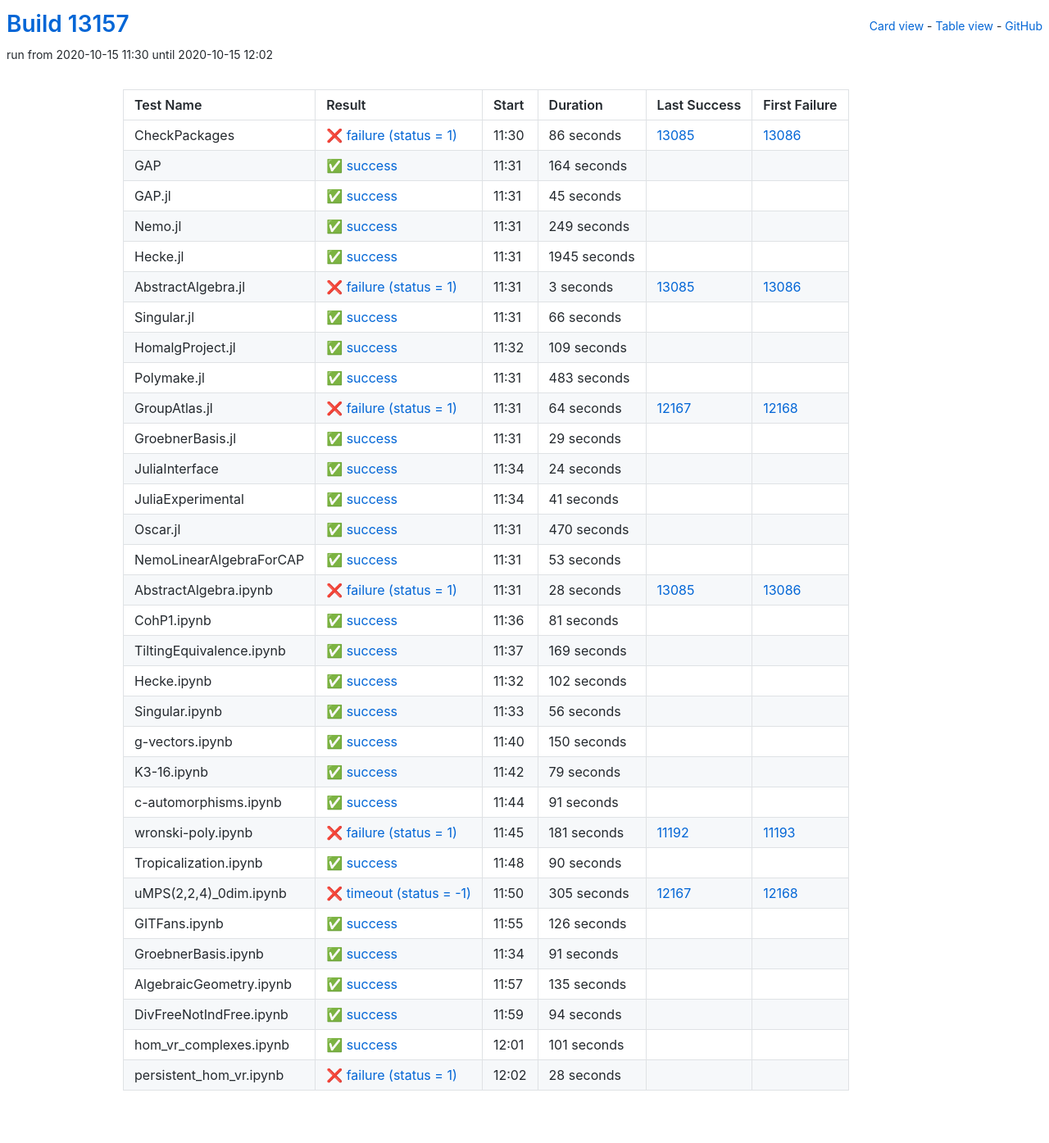
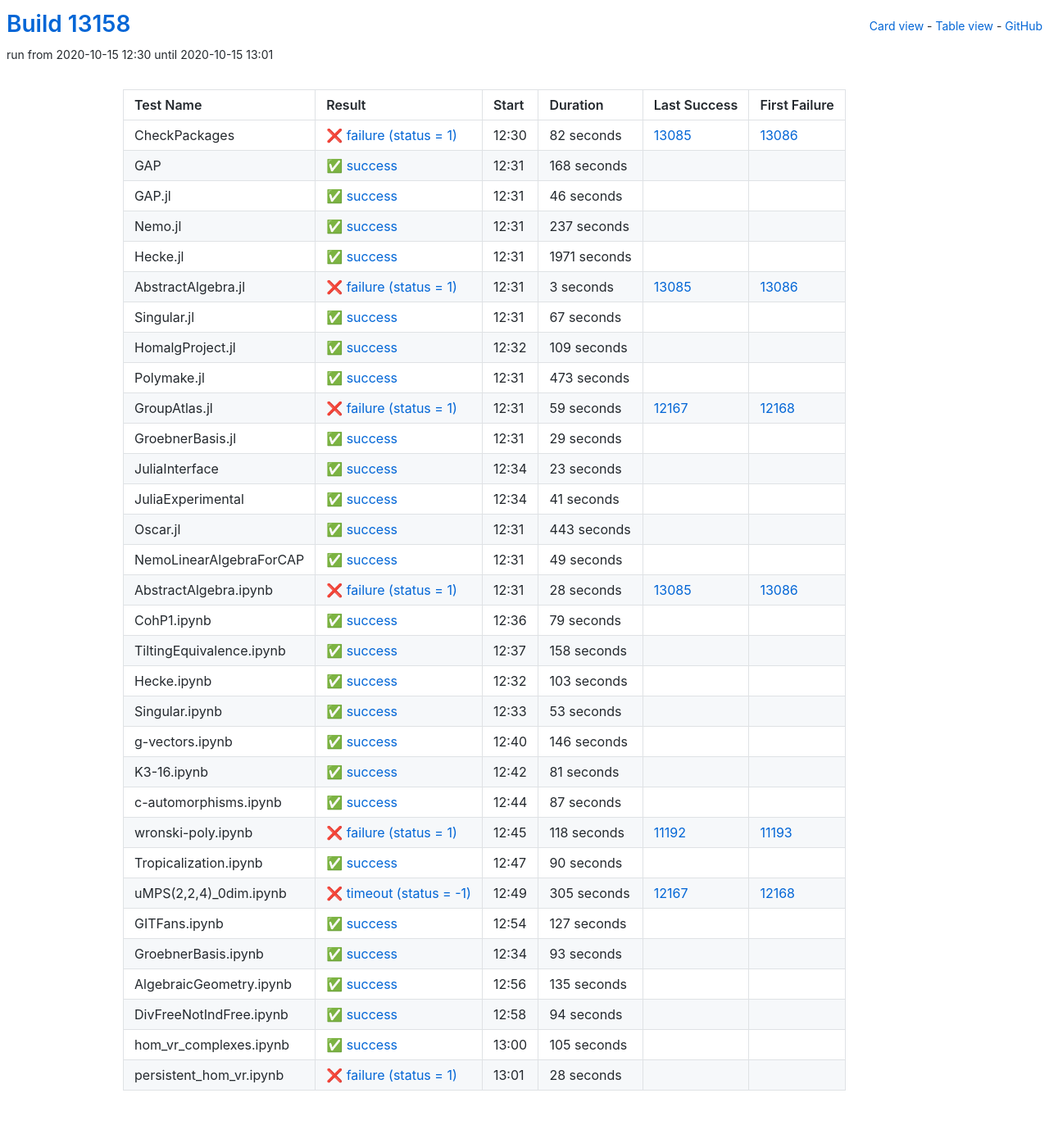
Before and after one commit to oscar-system/oscar-ci-status, a Jekyll site: the page built from table.html, in a window 1280 px wide. Shown: the whole page at 82% size. Built offline with Jekyll 4.4.1, drawn with Linux system fonts in a browser that asks for light colours.

Commit message:
Build #13158

```diff
--- a/_data/ci.yml
+++ b/_data/ci.yml
@@ -1,6 +1,6 @@
 ---
-build: 13157
-build_url: https://oscarci.mathematik.uni-kl.de/job/oscar/13157/
+build: 13158
+build_url: https://oscarci.mathematik.uni-kl.de/job/oscar/13158/
 job: oscar
 organization: oscar-system
 repo: oscar-ci-status
@@ -8,68 +8,68 @@
 tests:
 - name: CheckPackages
   id: checkpackages
-  log: https://oscarci.mathematik.uni-kl.de/job/oscar/13157/artifact/logs/build-13157/CheckPackages.log
-  start: 2020-10-15 11:30
+  log: https://oscarci.mathematik.uni-kl.de/job/oscar/13158/artifact/logs/build-13158/CheckPackages.log
+  start: 2020-10-15 12:30
   success: false
   exitcode: 1
   status: failure
-  duration: 86
+  duration: 82
   last_success: 13085
   last_success_url: https://oscarci.mathematik.uni-kl.de/job/oscar/13085/
   first_failure: 13086
   first_failure_url: https://oscarci.mathematik.uni-kl.de/job/oscar/13086/
 - name: GAP
   id: gap
-  log: https://oscarci.mathematik.uni-kl.de/job/oscar/13157/artifact/logs/build-13157/GAP.log
-  start: 2020-10-15 11:31
+  log: https://oscarci.mathematik.uni-kl.de/job/oscar/13158/artifact/logs/build-13158/GAP.log
+  start: 2020-10-15 12:31
   success: true
   exitcode: 0
   status: success
-  duration: 164
+  duration: 168
   last_success: false
   last_success_url:
   first_failure: false
   first_failure_url:
 - name: GAP.jl
   id: gap-jl
-  log: https://oscarci.mathematik.uni-kl.de/job/oscar/13157/artifact/logs/build-13157/GAP.jl.log
-  start: 2020-10-15 11:31
+  log: https://oscarci.mathematik.uni-kl.de/job/oscar/13158/artifact/logs/build-13158/GAP.jl.log
+  start: 2020-10-15 12:31
   success: true
   exitcode: 0
   status: success
-  duration: 45
+  duration: 46
   last_success: false
   last_success_url:
   first_failure: false
   first_failure_url:
 - name: Nemo.jl
   id: nemo-jl
-  log: https://oscarci.mathematik.uni-kl.de/job/oscar/13157/artifact/logs/build-13157/Nemo.jl.log
-  start: 2020-10-15 11:31
+  log: https://oscarci.mathematik.uni-kl.de/job/oscar/13158/artifact/logs/build-13158/Nemo.jl.log
+  start: 2020-10-15 12:31
   success: true
   exitcode: 0
   status: success
-  duration: 249
+  duration: 237
   last_success: false
   last_success_url:
   first_failure: false
   first_failure_url:
 - name: Hecke.jl
   id: hecke-jl
-  log: https://oscarci.mathematik.uni-kl.de/job/oscar/13157/artifact/logs/build-13157/Hecke.jl.log
-  start: 2020-10-15 11:31
+  log: https://oscarci.mathematik.uni-kl.de/job/oscar/13158/artifact/logs/build-13158/Hecke.jl.log
+  start: 2020-10-15 12:31
   success: true
   exitcode: 0
   status: success
-  duration: 1945
+  duration: 1971
   last_success: false
   last_success_url:
   first_failure: false
   first_failure_url:
 - name: AbstractAlgebra.jl
   id: abstractalgebra-jl
-  log: https://oscarci.mathematik.uni-kl.de/job/oscar/13157/artifact/logs/build-13157/AbstractAlgebra.jl.log
-  start: 2020-10-15 11:31
+  log: https://oscarci.mathematik.uni-kl.de/job/oscar/13158/artifact/logs/build-13158/AbstractAlgebra.jl.log
+  start: 2020-10-15 12:31
   success: false
   exitcode: 1
   status: failure
@@ -80,20 +80,20 @@
   first_failure_url: https://oscarci.mathematik.uni-kl.de/job/oscar/13086/
 - name: Singular.jl
   id: singular-jl
-  log: https://oscarci.mathematik.uni-kl.de/job/oscar/13157/artifact/logs/build-13157/Singular.jl.log
-  start: 2020-10-15 11:31
+  log: https://oscarci.mathematik.uni-kl.de/job/oscar/13158/artifact/logs/build-13158/Singular.jl.log
+  start: 2020-10-15 12:31
   success: true
   exitcode: 0
   status: success
-  duration: 66
+  duration: 67
   last_success: false
   last_success_url:
   first_failure: false
   first_failure_url:
 - name: HomalgProject.jl
   id: homalgproject-jl
-  log: https://oscarci.mathematik.uni-kl.de/job/oscar/13157/artifact/logs/build-13157/HomalgProject.jl.log
-  start: 2020-10-15 11:32
+  log: https://oscarci.mathematik.uni-kl.de/job/oscar/13158/artifact/logs/build-13158/HomalgProject.jl.log
+  start: 2020-10-15 12:32
   success: true
   exitcode: 0
   status: success
@@ -104,32 +104,32 @@
   first_failure_url:
 - name: Polymake.jl
   id: polymake-jl
-  log: https://oscarci.mathematik.uni-kl.de/job/oscar/13157/artifact/logs/build-13157/Polymake.jl.log
-  start: 2020-10-15 11:31
+  log: https://oscarci.mathematik.uni-kl.de/job/oscar/13158/artifact/logs/build-13158/Polymake.jl.log
+  start: 2020-10-15 12:31
   success: true
   exitcode: 0
   status: success
-  duration: 483
+  duration: 473
   last_success: false
   last_success_url:
   first_failure: false
   first_failure_url:
 - name: GroupAtlas.jl
   id: groupatlas-jl
-  log: https://oscarci.mathematik.uni-kl.de/job/oscar/13157/artifact/logs/build-13157/GroupAtlas.jl.log
-  start: 2020-10-15 11:31
+  log: https://oscarci.mathematik.uni-kl.de/job/oscar/13158/artifact/logs/build-13158/GroupAtlas.jl.log
+  start: 2020-10-15 12:31
   success: false
   exitcode: 1
   status: failure
-  duration: 64
+  duration: 59
   last_success: 12167
   last_success_url: https://oscarci.mathematik.uni-kl.de/job/oscar/12167/
   first_failure: 12168
   first_failure_url: https://oscarci.mathematik.uni-kl.de/job/oscar/12168/
 - name: GroebnerBasis.jl
   id: groebnerbasis-jl
-  log: https://oscarci.mathematik.uni-kl.de/job/oscar/13157/artifact/logs/build-13157/GroebnerBasis.jl.log
-  start: 2020-10-15 11:31
+  log: https://oscarci.mathematik.uni-kl.de/job/oscar/13158/artifact/logs/build-13158/GroebnerBasis.jl.log
+  start: 2020-10-15 12:31
   success: true
   exitcode: 0
   status: success
@@ -140,20 +140,20 @@
   first_failure_url:
 - name: JuliaInterface
   id: juliainterface
-  log: https://oscarci.mathematik.uni-kl.de/job/oscar/13157/artifact/logs/build-13157/JuliaInterface.log
-  start: 2020-10-15 11:34
+  log: https://oscarci.mathematik.uni-kl.de/job/oscar/13158/artifact/logs/build-13158/JuliaInterface.log
+  start: 2020-10-15 12:34
   success: true
   exitcode: 0
   status: success
-  duration: 24
+  duration: 23
   last_success: false
   last_success_url:
   first_failure: false
   first_failure_url:
 - name: JuliaExperimental
   id: juliaexperimental
-  log: https://oscarci.mathematik.uni-kl.de/job/oscar/13157/artifact/logs/build-13157/JuliaExperimental.log
-  start: 2020-10-15 11:34
+  log: https://oscarci.mathematik.uni-kl.de/job/oscar/13158/artifact/logs/build-13158/JuliaExperimental.log
+  start: 2020-10-15 12:34
   success: true
   exitcode: 0
   status: success
@@ -164,32 +164,32 @@
   first_failure_url:
 - name: Oscar.jl
   id: oscar-jl
-  log: https://oscarci.mathematik.uni-kl.de/job/oscar/13157/artifact/logs/build-13157/Oscar.jl.log
-  start: 2020-10-15 11:31
+  log: https://oscarci.mathematik.uni-kl.de/job/oscar/13158/artifact/logs/build-13158/Oscar.jl.log
+  start: 2020-10-15 12:31
   success: true
   exitcode: 0
   status: success
-  duration: 470
+  duration: 443
   last_success: false
   last_success_url:
   first_failure: false
   first_failure_url:
 - name: NemoLinearAlgebraForCAP
   id: nemolinearalgebraforcap
-  log: https://oscarci.mathematik.uni-kl.de/job/oscar/13157/artifact/logs/build-13157/NemoLinearAlgebraForCAP.log
-  start: 2020-10-15 11:31
+  log: https://oscarci.mathematik.uni-kl.de/job/oscar/13158/artifact/logs/build-13158/NemoLinearAlgebraForCAP.log
+  start: 2020-10-15 12:31
   success: true
   exitcode: 0
   status: success
-  duration: 53
+  duration: 49
   last_success: false
   last_success_url:
   first_failure: false
   first_failure_url:
 - name: AbstractAlgebra.ipynb
   id: abstractalgebra-ipynb
-  log: https://oscarci.mathematik.uni-kl.de/job/oscar/13157/artifact/logs/build-13157/AbstractAlgebra.ipynb.log
-  start: 2020-10-15 11:31
+  log: https://oscarci.mathematik.uni-kl.de/job/oscar/13158/artifact/logs/build-13158/AbstractAlgebra.ipynb.log
+  start: 2020-10-15 12:31
   success: false
   exitcode: 1
   status: failure
@@ -200,8 +200,68 @@
   first_failure_url: https://oscarci.mathematik.uni-kl.de/job/oscar/13086/
 - name: CohP1.ipynb
   id: cohp1-ipynb
-  log: https://oscarci.mathematik.uni-kl.de/job/oscar/13157/artifact/logs/build-13157/CohP1.ipynb.log
-  start: 2020-10-15 11:36
+  log: https://oscarci.mathematik.uni-kl.de/job/oscar/13158/artifact/logs/build-13158/CohP1.ipynb.log
+  start: 2020-10-15 12:36
+  success: true
+  exitcode: 0
+  status: success
+  duration: 79
+  last_success: false
+  last_success_url:
+  first_failure: false
+  first_failure_url:
+- name: TiltingEquivalence.ipynb
+  id: tiltingequivalence-ipynb
+  log: https://oscarci.mathematik.uni-kl.de/job/oscar/13158/artifact/logs/build-13158/TiltingEquivalence.ipynb.log
+  start: 2020-10-15 12:37
+  success: true
+  exitcode: 0
+  status: success
+  duration: 158
+  last_success: false
+  last_success_url:
+  first_failure: false
+  first_failure_url:
+- name: Hecke.ipynb
+  id: hecke-ipynb
+  log: https://oscarci.mathematik.uni-kl.de/job/oscar/13158/artifact/logs/build-13158/Hecke.ipynb.log
+  start: 2020-10-15 12:32
+  success: true
+  exitcode: 0
+  status: success
+  duration: 103
+  last_success: false
+  last_success_url:
+  first_failure: false
+  first_failure_url:
+- name: Singular.ipynb
+  id: singular-ipynb
+  log: https://oscarci.mathematik.uni-kl.de/job/oscar/13158/artifact/logs/build-13158/Singular.ipynb.log
+  start: 2020-10-15 12:33
+  success: true
+  exitcode: 0
+  status: success
+  duration: 53
+  last_success: false
+  last_success_url:
+  first_failure: false
+  first_failure_url:
+- name: g-vectors.ipynb
+  id: g-vectors-ipynb
+  log: https://oscarci.mathematik.uni-kl.de/job/oscar/13158/artifact/logs/build-13158/g-vectors.ipynb.log
+  start: 2020-10-15 12:40
+  success: true
+  exitcode: 0
+  status: success
+  duration: 146
+  last_success: false
+  last_success_url:
+  first_failure: false
+  first_failure_url:
+- name: K3-16.ipynb
+  id: k3-16-ipynb
+  log: https://oscarci.mathematik.uni-kl.de/job/oscar/13158/artifact/logs/build-13158/K3-16.ipynb.log
+  start: 2020-10-15 12:42
   success: true
   exitcode: 0
   status: success
@@ -210,94 +270,34 @@
   last_success_url:
   first_failure: false
   first_failure_url:
-- name: TiltingEquivalence.ipynb
-  id: tiltingequivalence-ipynb
-  log: https://oscarci.mathematik.uni-kl.de/job/oscar/13157/artifact/logs/build-13157/TiltingEquivalence.ipynb.log
-  start: 2020-10-15 11:37
+- name: c-automorphisms.ipynb
+  id: c-automorphisms-ipynb
+  log: https://oscarci.mathematik.uni-kl.de/job/oscar/13158/artifact/logs/build-13158/c-automorphisms.ipynb.log
+  start: 2020-10-15 12:44
   success: true
   exitcode: 0
   status: success
-  duration: 169
-  last_success: false
-  last_success_url:
-  first_failure: false
-  first_failure_url:
-- name: Hecke.ipynb
-  id: hecke-ipynb
-  log: https://oscarci.mathematik.uni-kl.de/job/oscar/13157/artifact/logs/build-13157/Hecke.ipynb.log
-  start: 2020-10-15 11:32
-  success: true
-  exitcode: 0
-  status: success
-  duration: 102
-  last_success: false
-  last_success_url:
-  first_failure: false
-  first_failure_url:
-- name: Singular.ipynb
-  id: singular-ipynb
-  log: https://oscarci.mathematik.uni-kl.de/job/oscar/13157/artifact/logs/build-13157/Singular.ipynb.log
-  start: 2020-10-15 11:33
-  success: true
-  exitcode: 0
-  status: success
-  duration: 56
-  last_success: false
-  last_success_url:
-  first_failure: false
-  first_failure_url:
-- name: g-vectors.ipynb
-  id: g-vectors-ipynb
-  log: https://oscarci.mathematik.uni-kl.de/job/oscar/13157/artifact/logs/build-13157/g-vectors.ipynb.log
-  start: 2020-10-15 11:40
-  success: true
-  exitcode: 0
-  status: success
-  duration: 150
-  last_success: false
-  last_success_url:
-  first_failure: false
-  first_failure_url:
-- name: K3-16.ipynb
-  id: k3-16-ipynb
-  log: https://oscarci.mathematik.uni-kl.de/job/oscar/13157/artifact/logs/build-13157/K3-16.ipynb.log
-  start: 2020-10-15 11:42
-  success: true
-  exitcode: 0
-  status: success
-  duration: 79
-  last_success: false
-  last_success_url:
-  first_failure: false
-  first_failure_url:
-- name: c-automorphisms.ipynb
-  id: c-automorphisms-ipynb
-  log: https://oscarci.mathematik.uni-kl.de/job/oscar/13157/artifact/logs/build-13157/c-automorphisms.ipynb.log
-  start: 2020-10-15 11:44
-  success: true
-  exitcode: 0
-  status: success
-  duration: 91
+  duration: 87
   last_success: false
   last_success_url:
   first_failure: false
   first_failure_url:
 - name: wronski-poly.ipynb
   id: wronski-poly-ipynb
-  log: https://oscarci.mathematik.uni-kl.de/job/oscar/13157/artifact/logs/build-13157/wronski-poly.ipynb.log
-  start: 2020-10-15 11:45
+  log: https://oscarci.mathematik.uni-kl.de/job/oscar/13158/artifact/logs/build-13158/wronski-poly.ipynb.log
+  start: 2020-10-15 12:45
   success: false
   exitcode: 1
   status: failure
-  duration: 181
+  duration: 118
   last_success: 11192
   last_success_url: https://oscarci.mathematik.uni-kl.de/job/oscar/11192/
   first_failure: 11193
   first_failure_url: https://oscarci.mathematik.uni-kl.de/job/oscar/11193/
 - name: Tropicalization.ipynb
   id: tropicalization-ipynb
-  log: https://oscarci.mathematik.uni-kl.de/job/oscar/13157/artifact/logs/build-13157/Tropicalization.ipynb.log
-  start: 2020-10-15 11:48
+  log: https://oscarci.mathematik.uni-kl.de/job/oscar/13158/artifact/logs/build-13158/Tropicalization.ipynb.log
+  start: 2020-10-15 12:47
   success: true
   exitcode: 0
   status: success
@@ -308,8 +308,8 @@
   first_failure_url:
 - name: uMPS(2,2,4)_0dim.ipynb
   id: umps-2-2-4-0dim-ipynb
-  log: https://oscarci.mathematik.uni-kl.de/job/oscar/13157/artifact/logs/build-13157/uMPS-2-2-4-_0dim.ipynb.log
-  start: 2020-10-15 11:50
+  log: https://oscarci.mathematik.uni-kl.de/job/oscar/13158/artifact/logs/build-13158/uMPS-2-2-4-_0dim.ipynb.log
+  start: 2020-10-15 12:49
   success: false
   exitcode: -1
   status: timeout
@@ -320,32 +320,32 @@
   first_failure_url: https://oscarci.mathematik.uni-kl.de/job/oscar/12168/
 - name: GITFans.ipynb
   id: gitfans-ipynb
-  log: https://oscarci.mathematik.uni-kl.de/job/oscar/13157/artifact/logs/build-13157/GITFans.ipynb.log
-  start: 2020-10-15 11:55
+  log: https://oscarci.mathematik.uni-kl.de/job/oscar/13158/artifact/logs/build-13158/GITFans.ipynb.log
+  start: 2020-10-15 12:54
   success: true
   exitcode: 0
   status: success
-  duration: 126
+  duration: 127
   last_success: false
   last_success_url:
   first_failure: false
   first_failure_url:
 - name: GroebnerBasis.ipynb
   id: groebnerbasis-ipynb
-  log: https://oscarci.mathematik.uni-kl.de/job/oscar/13157/artifact/logs/build-13157/GroebnerBasis.ipynb.log
-  start: 2020-10-15 11:34
+  log: https://oscarci.mathematik.uni-kl.de/job/oscar/13158/artifact/logs/build-13158/GroebnerBasis.ipynb.log
+  start: 2020-10-15 12:34
   success: true
   exitcode: 0
   status: success
-  duration: 91
+  duration: 93
   last_success: false
   last_success_url:
   first_failure: false
   first_failure_url:
 - name: AlgebraicGeometry.ipynb
   id: algebraicgeometry-ipynb
-  log: https://oscarci.mathematik.uni-kl.de/job/oscar/13157/artifact/logs/build-13157/AlgebraicGeometry.ipynb.log
-  start: 2020-10-15 11:57
+  log: https://oscarci.mathematik.uni-kl.de/job/oscar/13158/artifact/logs/build-13158/AlgebraicGeometry.ipynb.log
+  start: 2020-10-15 12:56
   success: true
   exitcode: 0
   status: success
@@ -356,8 +356,8 @@
   first_failure_url:
 - name: DivFreeNotIndFree.ipynb
   id: divfreenotindfree-ipynb
-  log: https://oscarci.mathematik.uni-kl.de/job/oscar/13157/artifact/logs/build-13157/DivFreeNotIndFree.ipynb.log
-  start: 2020-10-15 11:59
+  log: https://oscarci.mathematik.uni-kl.de/job/oscar/13158/artifact/logs/build-13158/DivFreeNotIndFree.ipynb.log
+  start: 2020-10-15 12:58
   success: true
   exitcode: 0
   status: success
@@ -368,20 +368,20 @@
   first_failure_url:
 - name: hom_vr_complexes.ipynb
   id: hom-vr-complexes-ipynb
-  log: https://oscarci.mathematik.uni-kl.de/job/oscar/13157/artifact/logs/build-13157/hom_vr_complexes.ipynb.log
-  start: 2020-10-15 12:01
+  log: https://oscarci.mathematik.uni-kl.de/job/oscar/13158/artifact/logs/build-13158/hom_vr_complexes.ipynb.log
+  start: 2020-10-15 13:00
   success: true
   exitcode: 0
   status: success
-  duration: 101
+  duration: 105
   last_success: false
   last_success_url:
   first_failure: false
   first_failure_url:
 - name: persistent_hom_vr.ipynb
   id: persistent-hom-vr-ipynb
-  log: https://oscarci.mathematik.uni-kl.de/job/oscar/13157/artifact/logs/build-13157/persistent_hom_vr.ipynb.log
-  start: 2020-10-15 12:02
+  log: https://oscarci.mathematik.uni-kl.de/job/oscar/13158/artifact/logs/build-13158/persistent_hom_vr.ipynb.log
+  start: 2020-10-15 13:01
   success: false
   exitcode: 1
   status: failure
```
Also changed, not shown: README.md.
